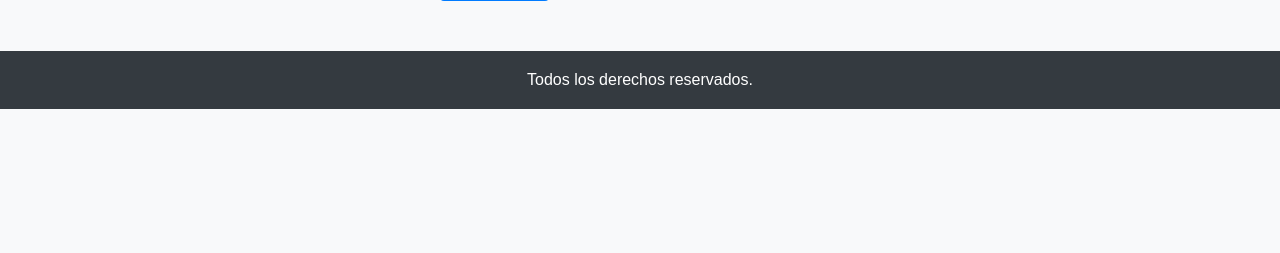
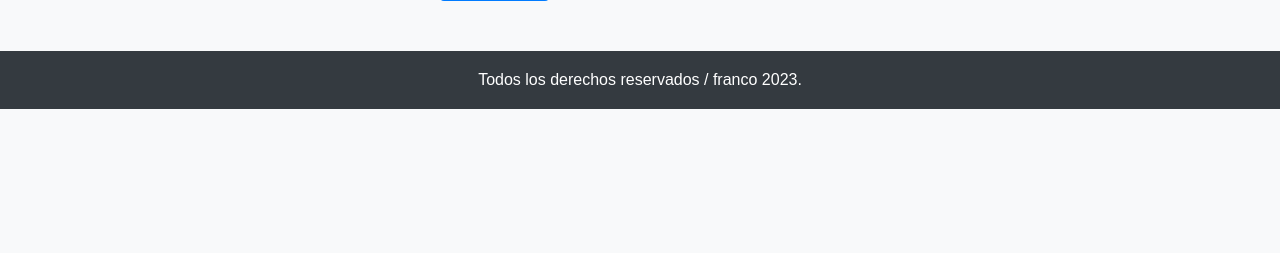
Before and after one commit to francolmc/django_microblog, a Django app: page /posts/create/ in a window 1280 px wide. Shown: the part 515-768 px from the top of the page. Run offline with Django 4.2, Linux system fonts and the light colour scheme; the visitor is signed in with stand-in values (Sample User, id 1).

Commit message:
feat: change footer

```diff
--- a/microposts/templates/base.html
+++ b/microposts/templates/base.html
@@ -24,7 +24,7 @@
         {% block content %}{% endblock %}
     </main>
     <footer>
-        Todos los derechos reservados.
+        Todos los derechos reservados / franco 2023.
     </footer>
 </body>
 </html>
```
